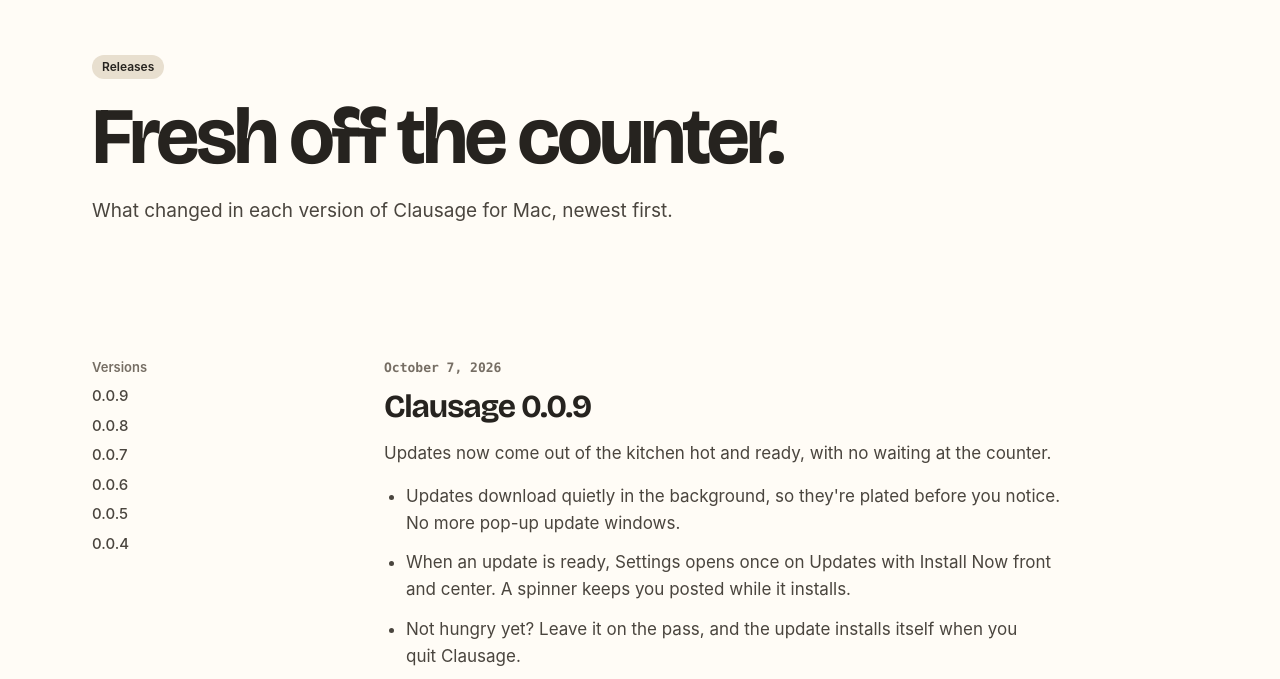
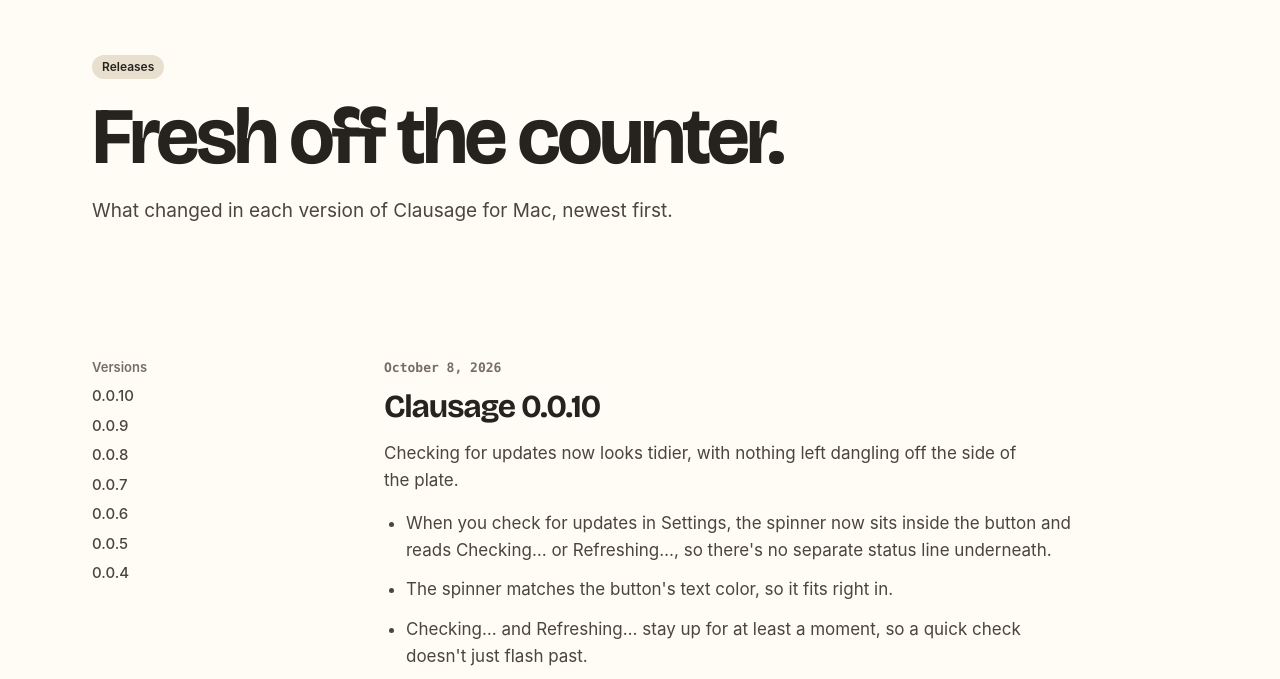
Before and after one commit to traviskirton/clausage, a plain HTML site: page site/releases/index.html in a window 1280 px wide. Shown: the part 73-752 px from the top of the page. Drawn offline with Linux system fonts and the light colour scheme.

Commit message:
Release 0.0.10 (build 10)

```diff
--- a/site/releases/index.html
+++ b/site/releases/index.html
@@ -35,6 +35,7 @@
 <aside class="toc">
 <span>Versions</span>
 <nav>
+<a href="#v0.0.10">0.0.10</a>
 <a href="#v0.0.9">0.0.9</a>
 <a href="#v0.0.8">0.0.8</a>
 <a href="#v0.0.7">0.0.7</a>
@@ -45,6 +46,18 @@
 </aside>
 
 <article class="article">
+
+<div id="v0.0.10" class="clause">
+<span class="clause-num">October 8, 2026</span>
+<h2 class="h3">Clausage 0.0.10</h2>
+<p class="prose">Checking for updates now looks tidier, with nothing left dangling off the side of the plate.</p>
+<ul class="roomy">
+<li>When you check for updates in Settings, the spinner now sits inside the button and reads Checking… or Refreshing…, so there's no separate status line underneath.</li>
+<li>The spinner matches the button's text color, so it fits right in.</li>
+<li>Checking… and Refreshing… stay up for at least a moment, so a quick check doesn't just flash past.</li>
+<li>The buttons no longer dim while an update finishes, and Install Now goes straight to the kitchen with no busy state.</li>
+</ul>
+</div>
 
 <div id="v0.0.9" class="clause">
 <span class="clause-num">October 7, 2026</span>
```
Also changed, not shown: 1 other file.
